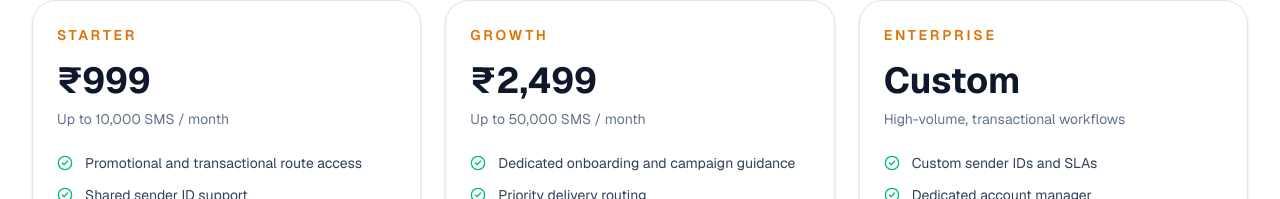
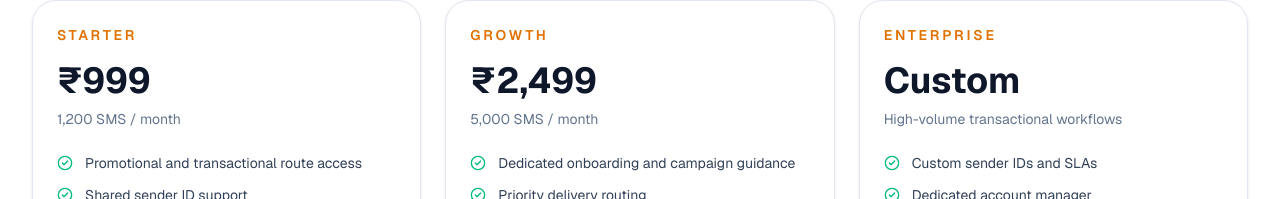
Before and after one commit to deevishub/sms-service-ui, a Next.js app: page /pricing in a window 1280 px wide. Shown: the part 361-560 px from the top of the page. Built offline with nearby package versions, Linux system fonts and the light colour scheme.

Commit message:
update pricing values

```diff
--- a/app/pricing/page.tsx
+++ b/app/pricing/page.tsx
@@ -26,7 +26,7 @@ const pricingPlans = [
   {
     title: "Starter",
     price: "₹999",
-    smsVolume: "Up to 10,000 SMS / month",
+    smsVolume: "1,200 SMS / month",
     features: [
       "Promotional and transactional route access",
       "Shared sender ID support",
@@ -37,7 +37,7 @@ const pricingPlans = [
   {
     title: "Growth",
     price: "₹2,499",
-    smsVolume: "Up to 50,000 SMS / month",
+    smsVolume: "5,000 SMS / month",
     features: [
       "Dedicated onboarding and campaign guidance",
       "Priority delivery routing",
@@ -48,7 +48,7 @@ const pricingPlans = [
   {
     title: "Enterprise",
     price: "Custom",
-    smsVolume: "High-volume, transactional workflows",
+    smsVolume: "High-volume transactional workflows",
     features: [
       "Custom sender IDs and SLAs",
       "Dedicated account manager",
```
